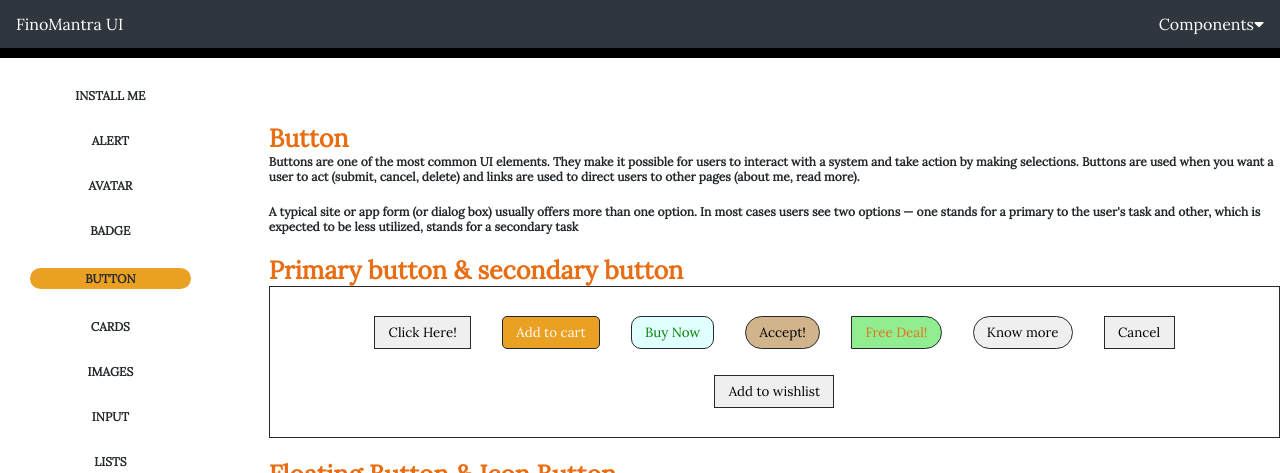
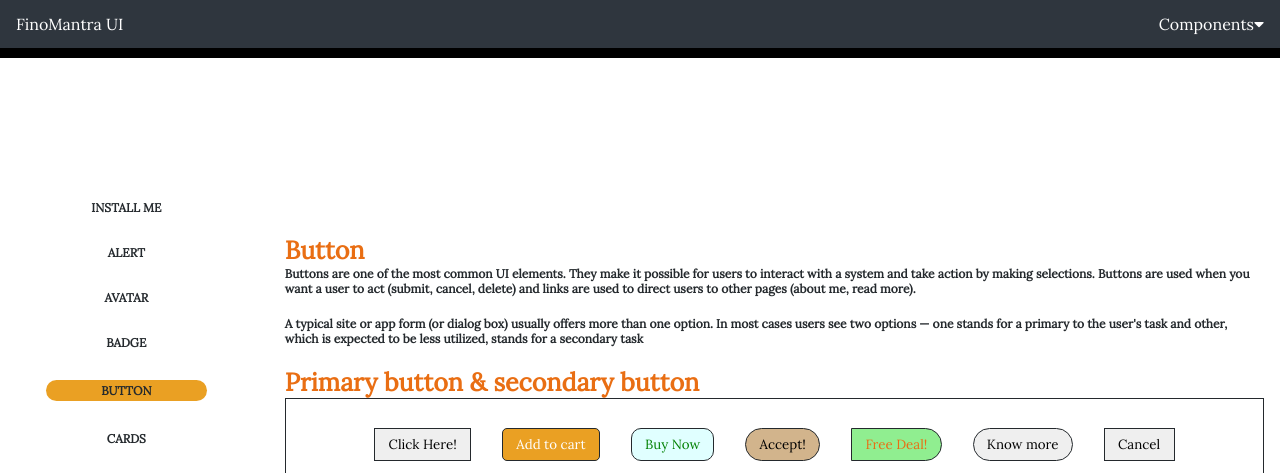
Before and after one commit to Sachanh/Level1-Component-Library, a plain HTML site: page Component/button.html in a window 1280 px wide. Shown: the top 473 px of the page. Drawn offline with Linux system fonts and the light colour scheme.

Commit message:
Updating after code review
Updating after code review

```diff
--- a/Component/button.html
+++ b/Component/button.html
@@ -39,11 +39,8 @@
 
     </div>
     <div class="row-grid">
-        <div class="grid-col left-nav">
-            <!-- <input type="checkbox" id="check">
-            <label for="check" class="checkbtn">
-                <i class="fas fa-bars fa-2x"></i>
-            </label> -->
+        <div class="flex-col left-nav">
+
             <ul class="componentList">
                 <li class="list-item "> <a href="components.html"> Install me</a></li>
                 <li class="list-item"> <a href="alert.html"> Alert</a></li>
@@ -63,7 +60,7 @@
                 <li class="list-item"> <a href="toast.html"> Toast</a></li>
             </ul>
         </div>
-        <div class="grid-col">
+        <div class="flex-col">
             <div class="home-container">
                 <div class="btn-info">
                     <h2 class="h2-btn">Button</h2>
```
